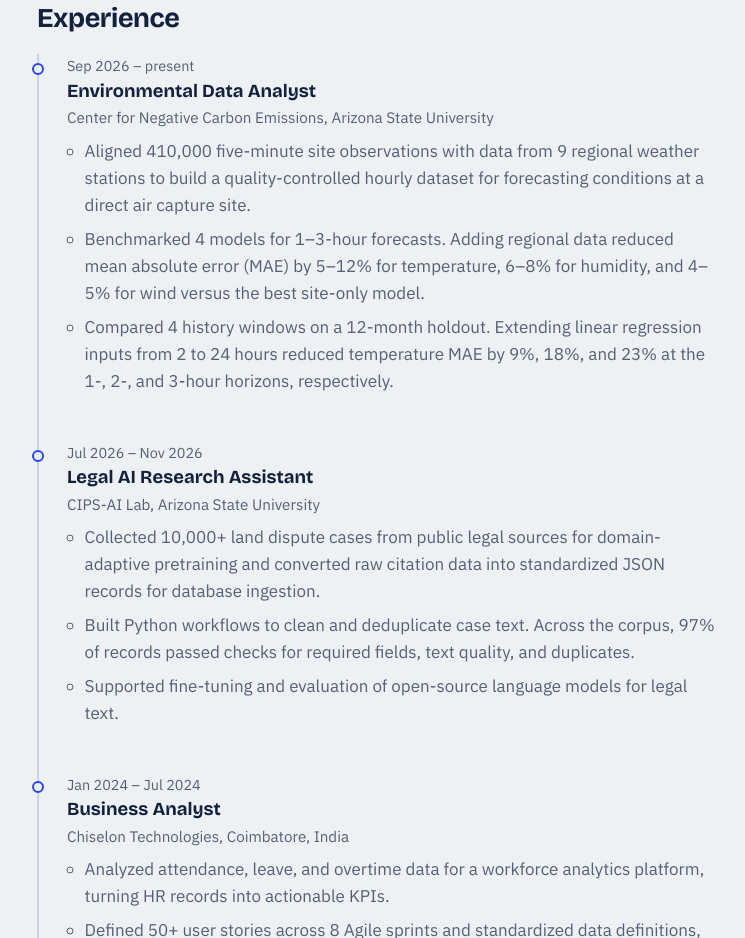
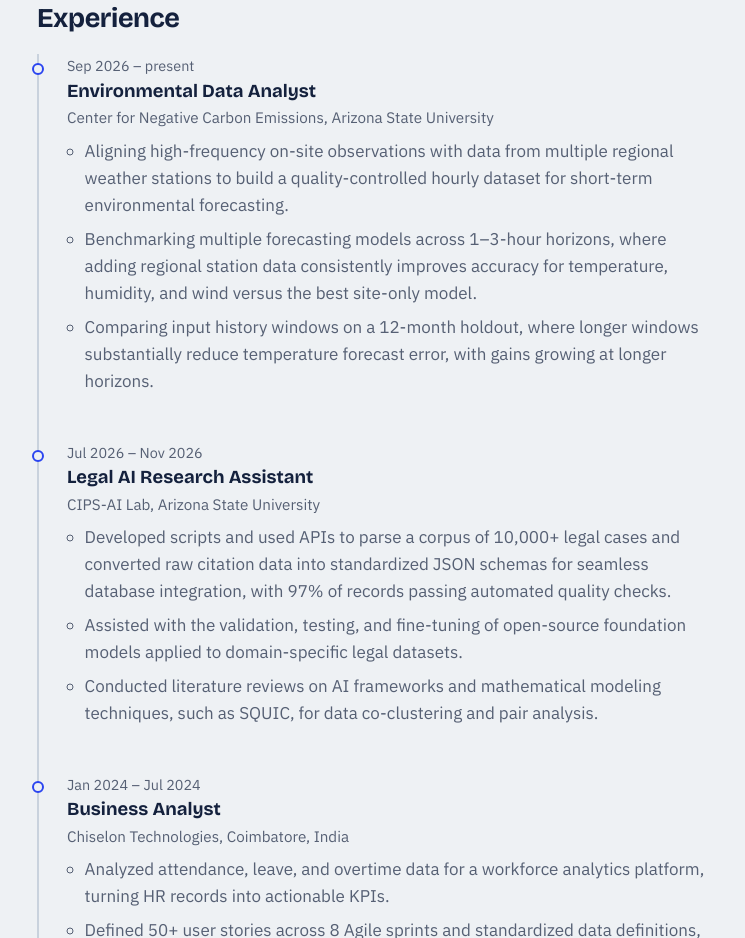
Before and after one commit to arvind-mahe/arvind-mahe.github.io, a plain HTML site: page index.html in a window 1280 px wide. Shown: the part 3085-4023 px from the top of the page, without its empty margins (419-1164 px from the left). Drawn offline with nearby package versions, Linux system fonts and the light colour scheme.

Commit message:
Update job descriptions for clarity and detail

```diff
--- a/index.html
+++ b/index.html
@@ -200,9 +200,9 @@ footer{border-top:1px solid var(--line);padding:1.5rem 0;color:var(--muted);font
         <h3>Environmental Data Analyst</h3>
         <p class="org">Center for Negative Carbon Emissions, Arizona State University</p>
         <ul class="pts">
-          <li>Aligned 410,000 five-minute site observations with data from 9 regional weather stations to build a quality-controlled hourly dataset for forecasting conditions at a direct air capture site.</li>
-          <li>Benchmarked 4 models for 1–3-hour forecasts. Adding regional data reduced mean absolute error (MAE) by 5–12% for temperature, 6–8% for humidity, and 4–5% for wind versus the best site-only model.</li>
-          <li>Compared 4 history windows on a 12-month holdout. Extending linear regression inputs from 2 to 24 hours reduced temperature MAE by 9%, 18%, and 23% at the 1-, 2-, and 3-hour horizons, respectively.</li>
+          <li>Aligning high-frequency on-site observations with data from multiple regional weather stations to build a quality-controlled hourly dataset for short-term environmental forecasting.</li>
+          <li>Benchmarking multiple forecasting models across 1–3-hour horizons, where adding regional station data consistently improves accuracy for temperature, humidity, and wind versus the best site-only model.</li>
+          <li>Comparing input history windows on a 12-month holdout, where longer windows substantially reduce temperature forecast error, with gains growing at longer horizons.</li>
         </ul>
       </li>
       <li class="item">
@@ -210,9 +210,9 @@ footer{border-top:1px solid var(--line);padding:1.5rem 0;color:var(--muted);font
         <h3>Legal AI Research Assistant</h3>
         <p class="org">CIPS-AI Lab, Arizona State University</p>
         <ul class="pts">
-          <li>Collected 10,000+ land dispute cases from public legal sources for domain-adaptive pretraining and converted raw citation data into standardized JSON records for database ingestion.</li>
-          <li>Built Python workflows to clean and deduplicate case text. Across the corpus, 97% of records passed checks for required fields, text quality, and duplicates.</li>
-          <li>Supported fine-tuning and evaluation of open-source language models for legal text.</li>
+          <li>Developed scripts and used APIs to parse a corpus of 10,000+ legal cases and converted raw citation data into standardized JSON schemas for seamless database integration, with 97% of records passing automated quality checks.</li>
+          <li>Assisted with the validation, testing, and fine-tuning of open-source foundation models applied to domain-specific legal datasets.</li>
+          <li>Conducted literature reviews on AI frameworks and mathematical modeling techniques, such as SQUIC, for data co-clustering and pair analysis.</li>
         </ul>
       </li>
       <li class="item">
```
